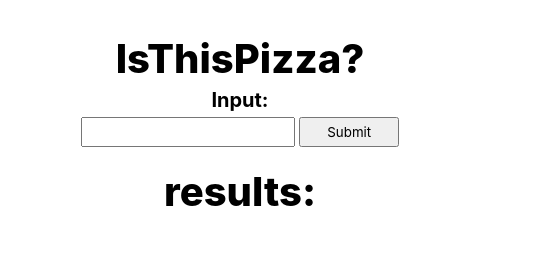
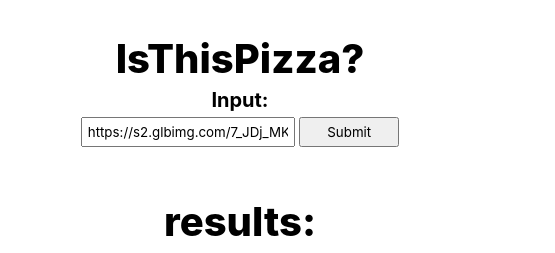
Before and after one commit to ricardo-alberti/IsThisPizza, a plain HTML site: page index.html in a window 1280 px wide. Shown: the part 191-444 px from the top of the page, 80-635 px from the left. Drawn offline with Linux system fonts and the light colour scheme; no server answers.

Commit message:
minor changes

```diff
--- a/index.html
+++ b/index.html
@@ -9,7 +9,7 @@
             <div class="column">
                 <h1>IsThisPizza?</h1>
                 <h2>Input:</h2>
-                <input id="input" type="text" value=""/>
+                <input id="input" type="text" value="https://s2.glbimg.com/7_JDj_MKY5RfYADONF4MEpxJFiU=/0x0:1080x1278/984x0/smart/filters:strip_icc()/i.s3.glbimg.com/v1/AUTH_ba3db981e6d14e54bb84be31c923b00c/internal_photos/bs/2021/1/4/dQC0SZQ2uefIAiUQAyAQ/2021-11-10-lagosta.jpg"/>
                 <button onclick="onClick()">Submit</button>
 
                 <h1>results:</h1>
--- a/styles.css
+++ b/styles.css
@@ -17,6 +17,7 @@
 }
 
 h1 {
+    margin-top: 30px;
     font-size: 40px;
     font-weight: 800;
 }
@@ -50,7 +51,7 @@ p {
     text-decoration: underline;
 }
 
-@media(max-width: 700px){
+@media(max-width: 650px){
     .row{
         flex-direction: column;
     }
```
